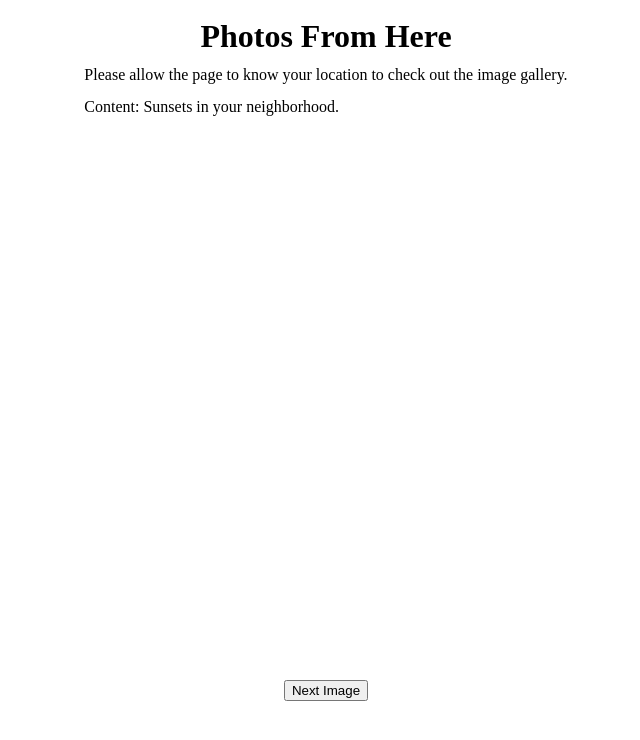
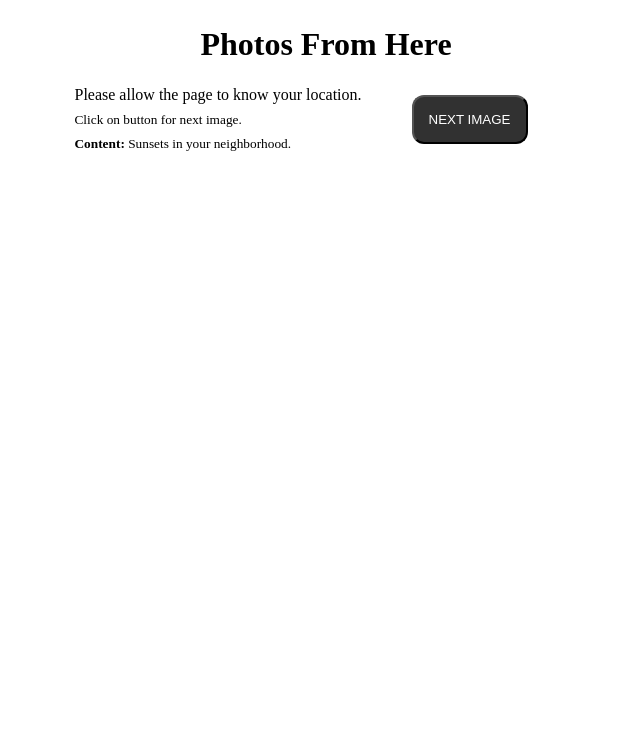
Before and after one commit to josephdubon/photos-from-here, a plain HTML site: page index.html in a window 1280 px wide. Shown: the whole page, without its empty margins (314-954 px from the left). Drawn offline with Linux system fonts and the light colour scheme.

Commit message:
Worked on the CSS for better user experience.

```diff
--- a/css/style.css
+++ b/css/style.css
@@ -111,7 +111,7 @@ section {
 }
 
 body {
-    line-height: 1;
+    line-height: 1.5;
 }
 
 ol,
@@ -150,6 +150,9 @@ body {
 }
 
 #photoContainer {
+    display: flex;
+    flex-flow: row nowrap;
+    align-items: center;
     flex-grow: 1;
     flex-basis: 0;
     height: 500px;
@@ -157,6 +160,21 @@ body {
 }
 
 img {
-    height: 500px;
+    height: 300px;
     margin: 25px;
 }
+
+button {
+    background-color: rgb(49, 49, 49);
+    color: white;
+    text-transform: uppercase;
+    padding: 15px;
+    border-radius: 12px;
+    margin: 0 50px;
+    transition-duration: 0.4s;
+}
+
+button:hover {
+    background-color: #686868;
+    color: white;
+}
--- a/index.html
+++ b/index.html
@@ -12,14 +12,18 @@
 
     <h1>Photos From Here</h1>
     <div id="photoContainer">
-        <p>Please allow the page to know your location to check out the image gallery.
-            <br><br>
-            Content: Sunsets in your neighborhood.
+        <p>Please allow the page to know your location.<br>
+            <small>
+                Click on button for next image.
+                <br>
+                <strong>Content: </strong>Sunsets in your neighborhood.
+            </small>
+            <br>
         </p>
+        <button id="nextButton">Next Image</button>
+
     </div>
     <img src="" alt="" id="imageOutput">
-    <button id="nextButton">Next Image</button>
-
 
     <script src="src/photosFromHere.js"></script>
 </body>
--- a/src/photosFromHere.js
+++ b/src/photosFromHere.js
@@ -74,7 +74,7 @@ function getImages(coords) {
     console.log("Lat: " + coords.latitude)
     console.log("Lon: " + coords.longitude)
     // Proxy borrowed from Randy Cox.
-    url = "https://shrouded-mountain-15003.herokuapp.com/https://flickr.com/services/rest/?api_key=2a96b784d0ba4e0c0a78883ca2895246&format=json&nojsoncallback=1&method=flickr.photos.search&safe_search=1&per_page=0&lat=" + coords.latitude + "&lon=" + coords.longitude + "&text=sunset&page=" + pageNumber
+    url = "https://shrouded-mountain-15003.herokuapp.com/https://flickr.com/services/rest/?api_key=2a96b784d0ba4e0c0a78883ca2895246&format=json&nojsoncallback=1&method=flickr.photos.search&safe_search=1&per_page=0&lat=" + coords.latitude + "&lon=" + coords.longitude + "&text=sunset beautiful&page=" + pageNumber
     console.log(pageNumber)
     let fetchPromise = fetch(url)
     fetchPromise.then(processResponse)
```
